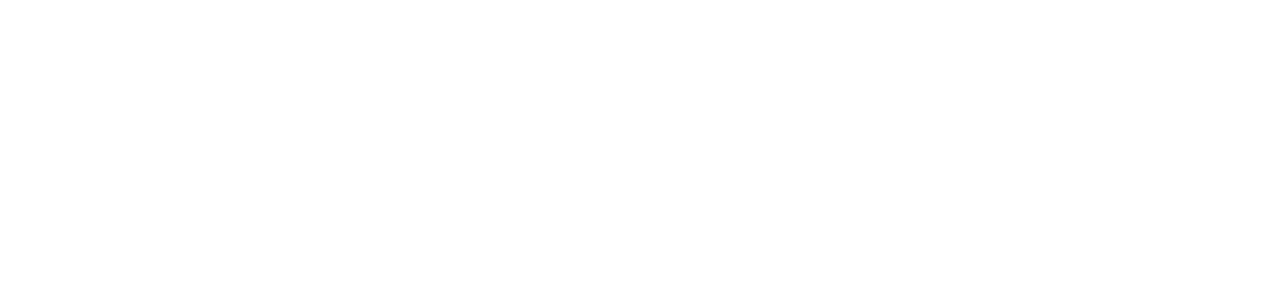
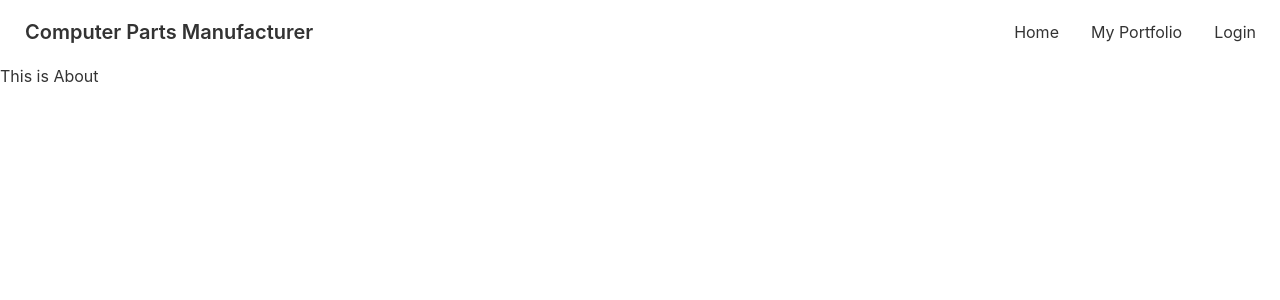
Before and after one commit to noormohammad20/computer_parts_manufacturer_website_client, a React (Create React App) app: page /about in a window 1280 px wide. Shown: the top 300 px of the page. Built offline with nearby package versions, Linux system fonts and the light colour scheme.

Commit message:
create home page and setup navbar

```diff
--- a/src/App.js
+++ b/src/App.js
@@ -1,9 +1,19 @@
+import { Route, Routes } from 'react-router-dom'
 import './App.css'
+import About from './Pages/About/About'
+import Home from './Pages/Home/Home'
+import Login from './Pages/Login/Login'
+import Navbar from './Pages/Shared/Navbar'
 
 function App() {
   return (
     <div>
-
+      <Navbar />
+      <Routes>
+        <Route path='/' element={<Home />} />
+        <Route path='about' element={<About />} />
+        <Route path='login' element={<Login />} />
+      </Routes>
     </div>
   )
 }
--- /dev/null
+++ b/src/Pages/About/About.js
@@ -0,0 +1,11 @@
+import React from 'react'
+
+const About = () => {
+    return (
+        <div>
+            <h2>This is About</h2>
+        </div>
+    )
+}
+
+export default About
--- /dev/null
+++ b/src/Pages/Home/Home.js
@@ -0,0 +1,11 @@
+import React from 'react'
+
+const Home = () => {
+    return (
+        <div>
+            <h2>This is home</h2>
+        </div>
+    )
+}
+
+export default Home
--- /dev/null
+++ b/src/Pages/Login/Login.js
@@ -0,0 +1,11 @@
+import React from 'react'
+
+const Login = () => {
+    return (
+        <div>
+            <h2>This is Login</h2>
+        </div>
+    )
+}
+
+export default Login
--- /dev/null
+++ b/src/Pages/Shared/Navbar.js
@@ -0,0 +1,32 @@
+import React from 'react'
+import { Link } from 'react-router-dom'
+
+const Navbar = () => {
+    return (
+        <div class="navbar con bg-base-100">
+            <div class="navbar-start">
+                <div class="dropdown">
+                    <label tabindex="0" class="btn btn-ghost lg:hidden">
+                        <svg xmlns="http://www.w3.org/2000/svg" class="h-5 w-5" fill="none" viewBox="0 0 24 24" stroke="currentColor"><path stroke-linecap="round" stroke-linejoin="round" stroke-width="2" d="M4 6h16M4 12h8m-8 6h16" /></svg>
+                    </label>
+                    <ul tabindex="0" class="menu menu-compact dropdown-content mt-3 p-2 shadow bg-base-100 rounded-box w-52">
+                        <li><Link to="/">Home</Link></li>
+                        <li><Link to="/myPortfolio">My Portfolio</Link></li>
+                        <li><Link to="/login">Login</Link></li>
+                    </ul>
+                </div>
+                <a class="btn btn-ghost normal-case text-xl">Computer Parts Manufacturer</a>
+            </div>
+            <div class="navbar-end hidden lg:flex">
+                <ul class="menu menu-horizontal p-0">
+                    <li><Link to="/">Home</Link></li>
+                    <li><Link to="/myPortfolio">My Portfolio</Link></li>
+                    <li><Link to="/login">Login</Link></li>
+                </ul>
+            </div>
+
+        </div>
+    )
+}
+
+export default Navbar
--- a/src/index.js
+++ b/src/index.js
@@ -1,17 +1,20 @@
-import React from 'react';
-import ReactDOM from 'react-dom/client';
-import './index.css';
-import App from './App';
-import reportWebVitals from './reportWebVitals';
+import React from 'react'
+import ReactDOM from 'react-dom/client'
+import './index.css'
+import App from './App'
+import reportWebVitals from './reportWebVitals'
+import { BrowserRouter } from 'react-router-dom'
 
-const root = ReactDOM.createRoot(document.getElementById('root'));
+const root = ReactDOM.createRoot(document.getElementById('root'))
 root.render(
-  <React.StrictMode>
-    <App />
-  </React.StrictMode>
-);
+  <BrowserRouter>
+    <React.StrictMode>
+      <App />
+    </React.StrictMode>
+  </BrowserRouter>
+)
 
 // If you want to start measuring performance in your app, pass a function
 // to log results (for example: reportWebVitals(console.log))
 // or send to an analytics endpoint. Learn more: https://bit.ly/CRA-vitals
-reportWebVitals();
+reportWebVitals()
--- a/tailwind.config.js
+++ b/tailwind.config.js
@@ -3,5 +3,19 @@ module.exports = {
   theme: {
     extend: {},
   },
+  daisyui: {
+    themes: [
+      {
+        mytheme: {
+          primary: "#D83F87",
+          secondary: "#2A1B3D",
+          accent: "#37cdbe",
+          neutral: "#3d4451",
+          "base-100": "#ffffff",
+        },
+      },
+      "light",
+    ],
+  },
   plugins: [require("daisyui")],
 }
```
Also changed, not shown: src/images/banner.jpg (added).
